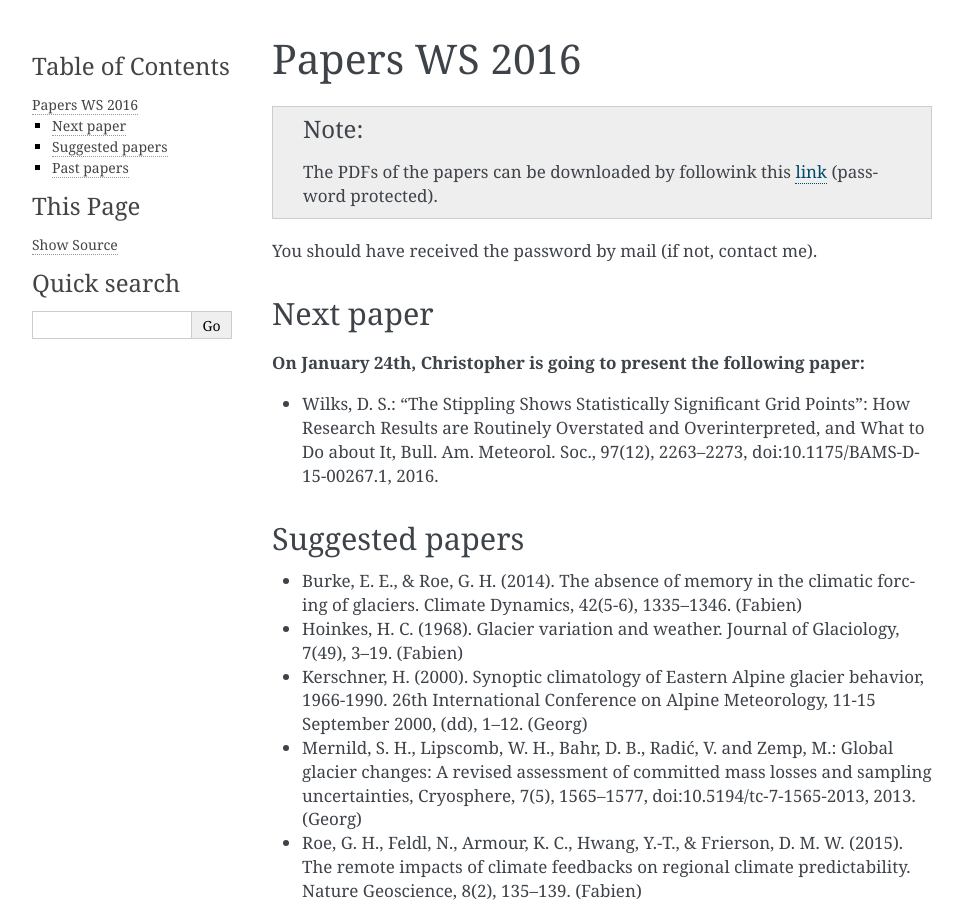
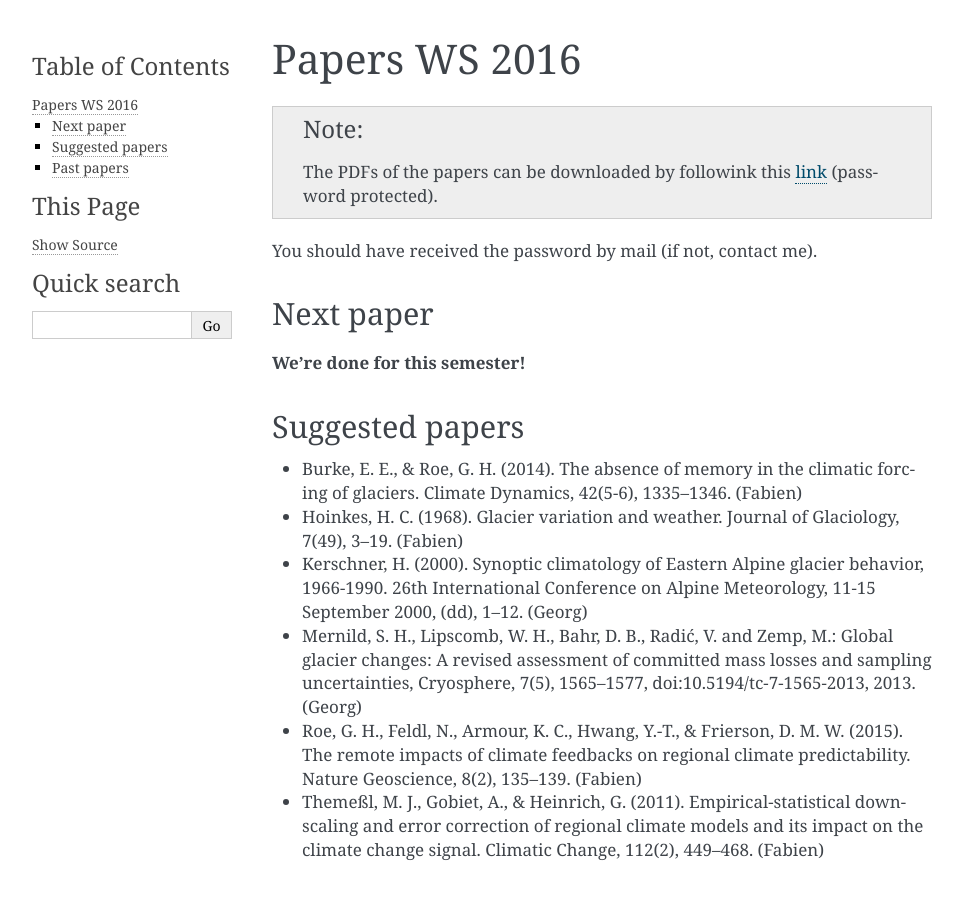
Before and after one commit to fmaussion/acinn_litsem, a Sphinx documentation site: the page built from docs/ws_2016.rst, in a window 1280 px wide and 900 px high. Shown: the whole window, without its empty margins (148-1111 px from the left). Built offline with Sphinx 7.4.7, drawn with Linux system fonts in a browser that asks for light colours; some of the changed text lies outside the part shown.

Commit message:
end of semester

```diff
--- a/docs/ws_2016.rst
+++ b/docs/ws_2016.rst
@@ -14,12 +14,7 @@
 Next paper
 ----------
 
-**On January 24th, Christopher is going to present the following paper:**
-
-- Wilks, D. S.: “The Stippling Shows Statistically Significant Grid Points”:
-  How Research Results are Routinely Overstated and Overinterpreted, and What to
-  Do about It, Bull. Am. Meteorol. Soc., 97(12), 2263–2273,
-  doi:10.1175/BAMS-D-15-00267.1, 2016.
+**We're done for this semester!**
 
 Suggested papers
 ----------------
@@ -92,3 +87,9 @@
     Roe, G. H., Baker, M. B. and Herla, F.: Centennial glacier retreat as
     categorical evidence of regional climate change, Nat. Geosci., 1(December),
     doi:10.1038/ngeo2863, 2016.
+
+**2017-01-24 (Christopher)**
+    Wilks, D. S.: “The Stippling Shows Statistically Significant Grid Points”:
+    How Research Results are Routinely Overstated and Overinterpreted, and What to
+    Do about It, Bull. Am. Meteorol. Soc., 97(12), 2263–2273,
+    doi:10.1175/BAMS-D-15-00267.1, 2016.
```
